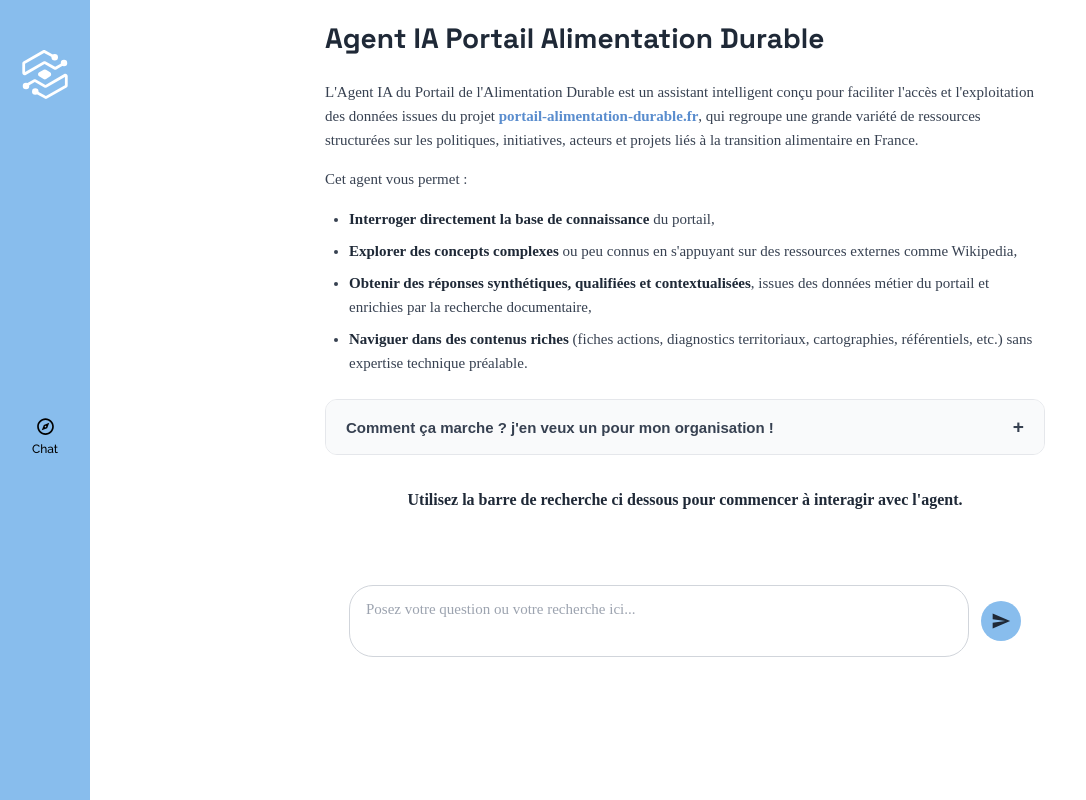
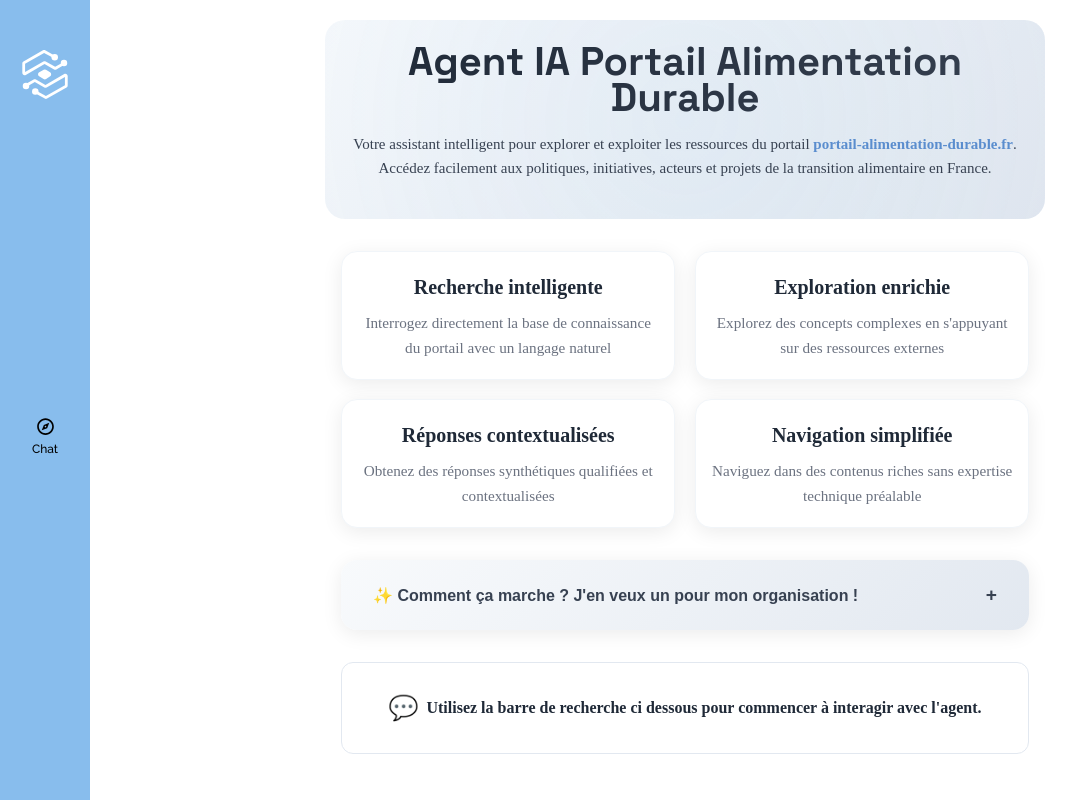
Before and after one commit to data-players/Portail-AD-Front-Agent, a React (Create React App) app in the folder frontend/: page /#/chat in a window 1280 px wide. Shown: the whole page, without its empty margins (0-1086 px from the left). Built offline with nearby package versions, Linux system fonts and the light colour scheme.

Commit message:
Moderniser l'interface d'accueil: design compact avec cartes, sans icônes pour optimiser la hauteur

```diff
--- a/frontend/src/components/IntroMessage.css
+++ b/frontend/src/components/IntroMessage.css
@@ -8,14 +8,108 @@
   color: #374151;
   font-size: 15px;
   line-height: 1.6;
+  max-width: 1200px;
+  margin: 0 auto;
+}
+
+/* Hero Section */
+.hero-section {
+  text-align: center;
+  padding: 1.5rem 1rem;
+  background: linear-gradient(135deg, #f8fafc 0%, #e2e8f0 100%);
+  border-radius: 20px;
+  margin-bottom: 2rem;
+  position: relative;
+  overflow: hidden;
+}
+
+.hero-section::before {
+  content: '';
+  position: absolute;
+  top: -50%;
+  left: -50%;
+  width: 200%;
+  height: 200%;
+  background: radial-gradient(circle, rgba(136, 189, 237, 0.1) 0%, transparent 70%);
+  animation: pulse 4s ease-in-out infinite alternate;
+}
+
+.hero-title {
+  position: relative;
+  z-index: 1;
+}
+
+@keyframes pulse {
+  0% { transform: scale(1); }
+  100% { transform: scale(1.1); }
+}
+
+/* Features Grid */
+.features-grid {
+  display: grid;
+  grid-template-columns: repeat(auto-fit, minmax(280px, 1fr));
+  gap: 1.2rem;
+  margin: 2rem 0;
+  padding: 0 1rem;
+}
+
+.feature-card {
+  background: #ffffff;
+  padding: 1.2rem 1rem;
+  border-radius: 16px;
+  box-shadow: 0 4px 20px rgba(0, 0, 0, 0.08);
+  text-align: center;
+  transition: all 0.3s ease;
+  border: 1px solid #f1f5f9;
+  position: relative;
+  overflow: hidden;
+}
+
+.feature-card::before {
+  content: '';
+  position: absolute;
+  top: 0;
+  left: 0;
+  right: 0;
+  height: 4px;
+  background: linear-gradient(90deg, #88BDED, #5A8DCE);
+  transform: scaleX(0);
+  transition: transform 0.3s ease;
+}
+
+.feature-card:hover {
+  transform: translateY(-8px);
+  box-shadow: 0 12px 40px rgba(136, 189, 237, 0.15);
+}
+
+.feature-card:hover::before {
+  transform: scaleX(1);
+}
+
+.feature-card h4 {
+  color: #1f2937;
+  font-size: 1.25rem;
+  font-weight: 600;
+  margin: 0 0 0.5rem 0;
+}
+
+.feature-card p {
+  color: #6b7280;
+  font-size: 0.95rem;
+  line-height: 1.6;
+  margin: 0;
 }
 
 .intro-content h3 {
   color: #1f2937;
-  font-size: 1.75rem;
-  font-weight: 700;
-  margin-bottom: 24px;
+  font-size: 2.5rem;
+  font-weight: 800;
+  margin-bottom: 1rem;
   margin-top: 0;
+  background: linear-gradient(135deg, #1f2937 0%, #374151 100%);
+  -webkit-background-clip: text;
+  -webkit-text-fill-color: transparent;
+  background-clip: text;
 }
 
 .intro-content a {
@@ -53,18 +147,26 @@
   font-weight: 600;
 }
 
-/* Accordion styling */
+/* CTA Section */
+.cta-section {
+  margin: 2rem 0;
+  padding: 0 1rem;
+}
+
+/* Updated Accordion styling */
 .accordion {
-  margin: 24px 0;
-  border: 1px solid #e5e7eb;
-  border-radius: 12px;
+  margin: 0;
+  border: none;
+  border-radius: 16px;
   overflow: hidden;
+  background: linear-gradient(135deg, #f8fafc 0%, #e2e8f0 100%);
+  box-shadow: 0 4px 20px rgba(0, 0, 0, 0.08);
 }
 
 .accordion-toggle {
   width: 100%;
-  padding: 16px 20px;
-  background-color: #f9fafb;
+  padding: 1.5rem 2rem;
+  background: transparent;
   border: none;
   text-align: left;
   font-weight: 600;
@@ -72,13 +174,15 @@
   display: flex;
   justify-content: space-between;
   align-items: center;
-  transition: background-color 0.2s;
+  transition: all 0.3s ease;
   color: #374151;
-  font-size: 15px;
+  font-size: 1rem;
+  position: relative;
 }
 
 .accordion-toggle:hover {
-  background-color: #f3f4f6;
+  transform: translateX(4px);
+  color: #1f2937;
 }
 
 .accordion-icon {
@@ -128,26 +232,136 @@
   font-style: italic;
 }
 
-/* Invite text styling */
-.invite-text {
-  margin: 32px 0 16px;
-  text-align: center;
-  font-size: 16px;
-  font-weight: 600;
+/* Invite Section */
+.invite-section {
+  margin: 1.5rem 0 1rem;
+  padding: 0 1rem;
 }
 
-/* Animation subtle fade-in */
-@keyframes fadeIn {
-  from { opacity: 0; transform: translateY(10px); }
-  to { opacity: 1; transform: translateY(0); }
+.invite-content {
+  background: #ffffff;
+  border-radius: 12px;
+  padding: 1rem 1.5rem;
+  text-align: center;
+  border: 1px solid #e2e8f0;
+  display: flex;
+  align-items: center;
+  justify-content: center;
+  gap: 0.5rem;
+}
+
+.invite-icon {
+  font-size: 1.5rem;
+  display: inline;
+}
+
+.invite-text {
+  margin: 0;
+  font-size: 1rem;
+  font-weight: 600;
+  color: #374151;
+  display: inline;
+}
+
+/* Enhanced Animations */
+@keyframes fadeInUp {
+  from {
+    opacity: 0;
+    transform: translateY(30px);
+  }
+  to {
+    opacity: 1;
+    transform: translateY(0);
+  }
+}
+
+@keyframes staggeredFadeIn {
+  from {
+    opacity: 0;
+    transform: translateY(20px) scale(0.95);
+  }
+  to {
+    opacity: 1;
+    transform: translateY(0) scale(1);
+  }
 }
 
 .intro-message {
-  animation: fadeIn 0.5s ease-out;
+  animation: fadeInUp 0.6s ease-out;
+}
+
+.hero-section {
+  animation: staggeredFadeIn 0.8s ease-out 0.1s both;
+}
+
+.features-grid .feature-card:nth-child(1) {
+  animation: staggeredFadeIn 0.6s ease-out 0.2s both;
+}
+
+.features-grid .feature-card:nth-child(2) {
+  animation: staggeredFadeIn 0.6s ease-out 0.3s both;
+}
+
+.features-grid .feature-card:nth-child(3) {
+  animation: staggeredFadeIn 0.6s ease-out 0.4s both;
+}
+
+.features-grid .feature-card:nth-child(4) {
+  animation: staggeredFadeIn 0.6s ease-out 0.5s both;
+}
+
+.cta-section {
+  animation: staggeredFadeIn 0.6s ease-out 0.6s both;
+}
+
+.invite-section {
+  animation: staggeredFadeIn 0.6s ease-out 0.7s both;
 }
 
 .n8n-illustration {
-  animation: fadeIn 0.8s ease-out 0.3s both;
+  animation: staggeredFadeIn 0.8s ease-out 0.3s both;
+}
+
+/* Responsive Design */
+@media (max-width: 768px) {
+  .features-grid {
+    grid-template-columns: 1fr;
+    gap: 1rem;
+    padding: 0 0.5rem;
+    margin: 1.5rem 0;
+  }
+
+  .feature-card {
+    padding: 1rem 0.8rem;
+  }
+
+  .hero-section {
+    padding: 1.2rem 1rem;
+    margin-bottom: 1.5rem;
+  }
+
+  .intro-content h3 {
+    font-size: 2rem;
+  }
+
+  .invite-content {
+    padding: 0.8rem 1rem;
+    flex-direction: row;
+    gap: 0.4rem;
+  }
+
+  .accordion-toggle {
+    padding: 1rem 1.5rem;
+    font-size: 0.9rem;
+  }
+
+  .cta-section {
+    margin: 1.5rem 0;
+  }
+
+  .invite-section {
+    margin: 1rem 0 0.5rem;
+  }
 }
 
 /* Updated styles for better visibility */
--- a/frontend/src/components/IntroMessage.js
+++ b/frontend/src/components/IntroMessage.js
@@ -11,13 +11,7 @@ const IntroMessage = () => {
   const introMessage = `
 ### Agent IA Portail Alimentation Durable
 
-L'Agent IA du Portail de l'Alimentation Durable est un assistant intelligent conçu pour faciliter l'accès et l'exploitation des données issues du projet [portail-alimentation-durable.fr](https://www.portail-alimentation-durable.fr/), qui regroupe une grande variété de ressources structurées sur les politiques, initiatives, acteurs et projets liés à la transition alimentaire en France.
-
-Cet agent vous permet :
-* **Interroger directement la base de connaissance** du portail,
-* **Explorer des concepts complexes** ou peu connus en s'appuyant sur des ressources externes comme Wikipedia,
-* **Obtenir des réponses synthétiques, qualifiées et contextualisées**, issues des données métier du portail et enrichies par la recherche documentaire,
-* **Naviguer dans des contenus riches** (fiches actions, diagnostics territoriaux, cartographies, référentiels, etc.) sans expertise technique préalable.
+Votre assistant intelligent pour explorer et exploiter les ressources du portail [portail-alimentation-durable.fr](https://www.portail-alimentation-durable.fr/). Accédez facilement aux politiques, initiatives, acteurs et projets de la transition alimentaire en France.
 `;
 
   // Contenu de l'accordéon (détails techniques)
@@ -39,17 +33,45 @@ Développé par **[Data Players](https://data-players.com/)**, l'agent a été c
   return (
     <div className="intro-message">
       <div className="intro-content">
+        {/* Hero Section */}
+        <div className="hero-section">
           <div
-          className="markdown"
+            className="hero-title markdown"
             dangerouslySetInnerHTML={{ __html: marked(introMessage) }}
           />
+        </div>
 
+        {/* Features Grid */}
+        <div className="features-grid">
+          <div className="feature-card">
+            <h4>Recherche intelligente</h4>
+            <p>Interrogez directement la base de connaissance du portail avec un langage naturel</p>
+          </div>
+
+          <div className="feature-card">
+            <h4>Exploration enrichie</h4>
+            <p>Explorez des concepts complexes en s'appuyant sur des ressources externes</p>
+          </div>
+
+          <div className="feature-card">
+            <h4>Réponses contextualisées</h4>
+            <p>Obtenez des réponses synthétiques qualifiées et contextualisées</p>
+          </div>
+
+          <div className="feature-card">
+            <h4>Navigation simplifiée</h4>
+            <p>Naviguez dans des contenus riches sans expertise technique préalable</p>
+          </div>
+        </div>
+
+        {/* CTA Section */}
+        <div className="cta-section">
           <div className="accordion">
             <button
               className="accordion-toggle"
               onClick={toggleAccordion}
             >
-            <span>Comment ça marche ? j'en veux un pour mon organisation !</span>
+              <span>✨ Comment ça marche ? J'en veux un pour mon organisation !</span>
               <span className={`accordion-icon ${isAccordionOpen ? 'open' : ''}`}>
                 {isAccordionOpen ? '−' : '+'}
               </span>
@@ -82,13 +104,20 @@ Développé par **[Data Players](https://data-players.com/)**, l'agent a été c
               </div>
             </div>
           </div>
+        </div>
 
+        {/* Invitation Section */}
+        <div className="invite-section">
+          <div className="invite-content">
+            <div className="invite-icon">💬</div>
             <div
               className="invite-text"
               dangerouslySetInnerHTML={{ __html: marked(inviteText) }}
             />
           </div>
         </div>
+      </div>
+    </div>
   );
 };
 
```
Lines whose indentation alone changed are shown as unchanged.
